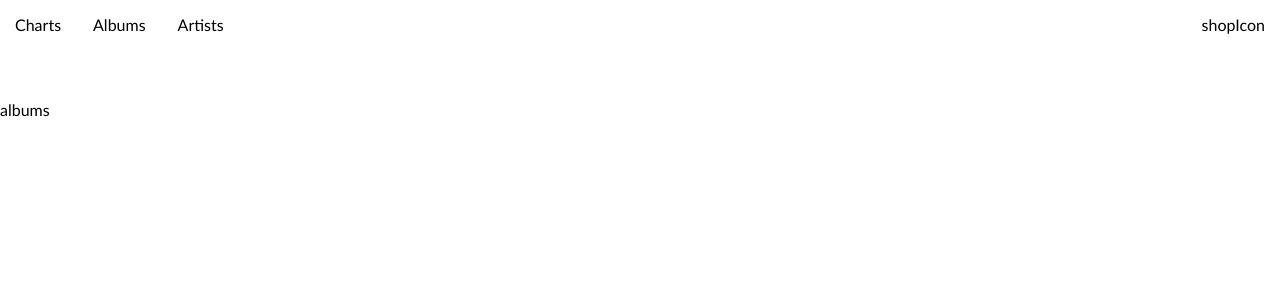
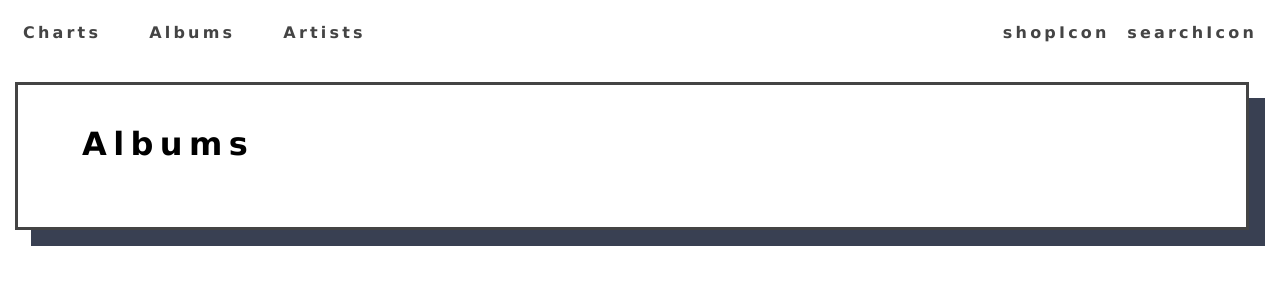
Before and after one commit to chupapee/rick-n-morty, a React (Create React App) app: page /albums in a window 1280 px wide. Shown: the top 300 px of the page. Built offline with nearby package versions, Linux system fonts and the light colour scheme.

Commit message:
adding header title block

```diff
--- a/src/app/globalStyles.ts
+++ b/src/app/globalStyles.ts
@@ -10,7 +10,17 @@ export const GlobalStyle = createGlobalStyle`
     outline: none;
   }
   body {
-    font-family: 'Gill Sans', 'Gill Sans MT', Calibri, 'Trebuchet MS', sans-serif;
+    font-family: 'Lucida Sans', 'Lucida Sans Regular', 'Lucida Grande', 'Lucida Sans Unicode', Geneva, Verdana, sans-serif;
     font-size: 16;
+    padding: 15px;
+
+    max-width: 1400px;
+    min-width: 300px;
+    margin: 0 auto;
+  }
+  :root {
+    --grey: #444;
+    --bg-blue: #394052;
+    --hover-blue: #9191FF;
   }
 `
--- a/src/pages/albums/index.tsx
+++ b/src/pages/albums/index.tsx
@@ -1,5 +1,7 @@
+import { HeaderTitle } from "../../widgets/header/HeaderTitle"
+
 export const Albums = () => {
   return <>
-    albums
+    <HeaderTitle title="Albums" />
   </>
 }
--- a/src/pages/artists/index.tsx
+++ b/src/pages/artists/index.tsx
@@ -1,5 +1,7 @@
+import { HeaderTitle } from "../../widgets/header/HeaderTitle"
+
 export const Artists = () => {
   return <>
-    artists
+    <HeaderTitle title="Artists"/>
   </>
 }
--- a/src/pages/charts/index.tsx
+++ b/src/pages/charts/index.tsx
@@ -1,7 +1,9 @@
+import { HeaderTitle } from "../../widgets/header/HeaderTitle";
+
 export const Charts = () => {
   console.log('work');
 
   return <>
-    records
+    <HeaderTitle title="Charts" />
   </>
 }
--- /dev/null
+++ b/src/widgets/header/HeaderTitle.tsx
@@ -0,0 +1,26 @@
+import styled from "styled-components"
+
+type IProps = {
+  title: string
+}
+
+export const HeaderTitle = ({title}: IProps) => {
+  return <>
+    <TitleWrap>
+      <Title>{title}</Title>
+    </TitleWrap>
+  </>
+}
+
+const TitleWrap = styled.div`
+  width: calc(100% - 1em);
+  padding: 2.5em 4em 4em;
+  border: 3px var(--grey) solid;
+  box-shadow: 1em 1em var(--bg-blue);
+`
+
+const Title = styled.p`
+  font-size: 2em;
+  font-weight: 700;
+  letter-spacing: .2em;
+`
--- a/src/widgets/header/index.tsx
+++ b/src/widgets/header/index.tsx
@@ -1,4 +1,4 @@
-import { LinksWrap, NavbarLink, NavbarWrap, TitleBox, Wrap } from "./styles"
+import { LinksWrap, NavbarLink, NavbarWrap, Wrap } from "./styles";
 
 export const Header: React.FC = (): React.ReactElement => {
   return (
@@ -10,10 +10,12 @@ export const Header: React.FC = (): React.ReactElement => {
             <NavbarLink to="/albums">Albums</NavbarLink>
             <NavbarLink to="/artists">Artists</NavbarLink>
           </LinksWrap>
-          <NavbarLink to="/cart">shopIcon</NavbarLink>
+          <LinksWrap gap={'.1em'} >
+            <NavbarLink to="/cart">shopIcon</NavbarLink>
+            <NavbarLink to="/cart">searchIcon</NavbarLink>
+          </LinksWrap>
         </NavbarWrap>
-        <TitleBox />
       </Wrap>
     </>
   );
-}
+};
--- a/src/widgets/header/styles.ts
+++ b/src/widgets/header/styles.ts
@@ -3,39 +3,41 @@ import styled from "styled-components"
 
 export const Wrap = styled.div`
   width: 100%;
-  max-width: 1415px;
+  max-width: 1400px;
   min-width: 300px;
-  height: 100px;
 
   margin: 0 auto;
-  padding: 15px;
+  margin-bottom: 2em;
 `
 
 export const NavbarWrap = styled.nav`
   width: 100%;
   height: 20%;
   margin: 0 auto;
-  margin-bottom: 10px;
   display: flex;
+  flex-wrap: wrap;
   justify-content: space-between;
 `
 
-export const LinksWrap = styled.div`
+type linkType = {
+  gap?: string
+}
+
+export const LinksWrap = styled.div<linkType>`
   display: flex;
-  gap: 2em;
+  gap: ${props => props.gap || '2em'};
 `
 
 export const NavbarLink = styled(NavLink)`
-  color: #000;
+  color: #444;
   text-decoration: none;
   transition: color .1s linear;
+  font-weight: 700;
+  letter-spacing: .2em;
+  padding: .5em;
 
   &:hover {
-    color: blue;
-  }
+    color: var(--hover-blue);
+    font-weight: 900;
+}
 `
-
-export const TitleBox = styled.div`
-  width: 100%;
-  height: 80%;
-`
```
